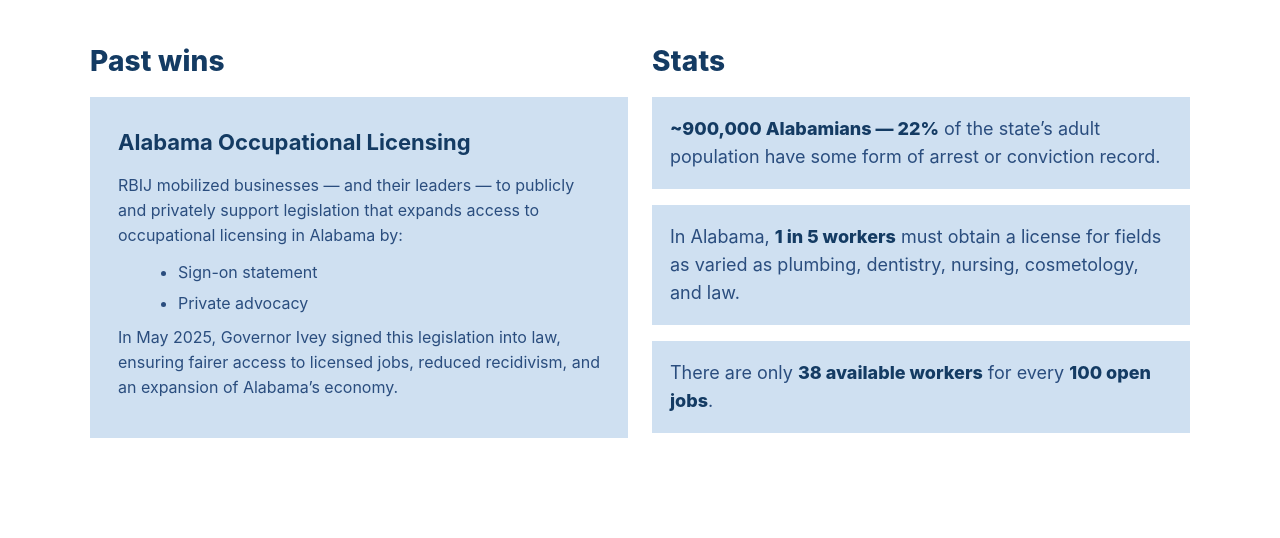
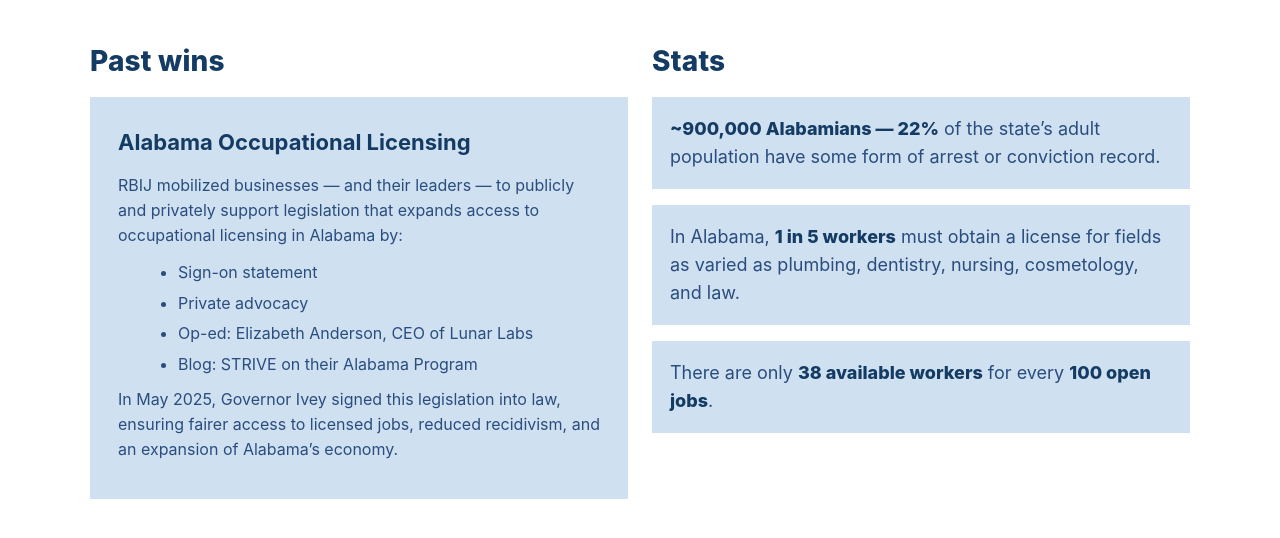
Before and after one commit to natgorr/rbijdata, a plain HTML site: page alabama.html in a window 1280 px wide. Drawn offline with Linux system fonts and the light colour scheme.

Commit message:
adding content

```diff
--- a/alabama.html
+++ b/alabama.html
@@ -76,6 +76,8 @@
           <ul>
             <li>Sign-on statement</li>
             <li>Private advocacy</li>
+            <li>Op-ed: Elizabeth Anderson, CEO of Lunar Labs</li>
+            <li>Blog: STRIVE on their Alabama Program</li>
           </ul>
           <p>
             In May 2025, Governor Ivey signed this legislation into law, ensuring fairer access to
```
